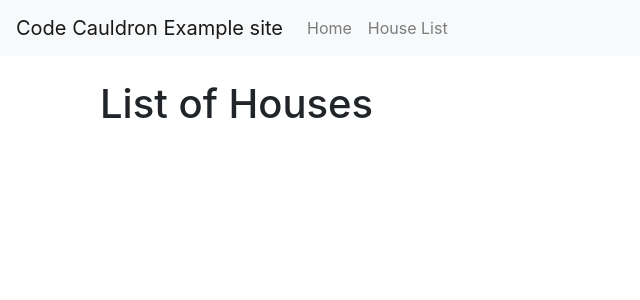
After one commit to paulsharpe577/code_cauldron_basic_django_site, a Django app: template pages/templates/pages/house_list.html in a window 1280 px wide. The commit adds this page. Shown: the top 300 px of the page, without its empty margins (0-640 px from the left). Run offline with Django 3.2, Linux system fonts and the light colour scheme; the template is opened without the code that fills it, so the values that code supplies are empty; some libraries are stand-ins or nearby versions.

Commit message:
Updates for formatting and house logic

```diff
--- a/example1/settings.py
+++ b/example1/settings.py
@@ -11,6 +11,7 @@ https://docs.djangoproject.com/en/4.2/ref/settings/
 """
 
 from pathlib import Path
+import os
 
 # Build paths inside the project like this: BASE_DIR / 'subdir'.
 BASE_DIR = Path(__file__).resolve().parent.parent
@@ -55,7 +56,7 @@ ROOT_URLCONF = 'example1.urls'
 TEMPLATES = [
     {
         'BACKEND': 'django.template.backends.django.DjangoTemplates',
-        'DIRS': [],
+        'DIRS': [os.path.join(BASE_DIR, 'templates')],
         'APP_DIRS': True,
         'OPTIONS': {
             'context_processors': [
--- a/pages/models.py
+++ b/pages/models.py
@@ -4,6 +4,7 @@ class House(models.Model):
     address = models.CharField(max_length=255)
     price = models.DecimalField(max_digits=10, decimal_places=2)
     description = models.TextField()
+    rooms = models.DecimalField(max_digits=10, decimal_places=0)
 
     def __str__(self):
         return self.address
--- /dev/null
+++ b/pages/templates/pages/house_list.html
@@ -0,0 +1,22 @@
+{% extends 'base.html' %}
+
+{% block title %}House List{% endblock %}
+
+{% block content %}
+<div class="container mt-4">
+    <h1 class="mb-4">List of Houses</h1>
+    <div class="row">
+        {% for house in houses %}
+        <div class="col-md-4 mb-4">
+            <div class="card">
+                <div class="card-body">
+                    <h5 class="card-title">{{ house.address }}</h5>
+                    <h6 class="card-subtitle mb-2 text-muted">Price: ${{ house.price }}</h6>
+                    <p class="card-text">{{ house.description }}</p>
+                </div>
+            </div>
+        </div>
+        {% endfor %}
+    </div>
+</div>
+{% endblock %}
--- a/pages/views.py
+++ b/pages/views.py
@@ -4,9 +4,8 @@ from django.shortcuts import render
 def home(request):
     return render(request, 'pages/home.html')
 
-
 from .models import House
 
 def house_list(request):
     houses = House.objects.all()
-    return render(request, 'house_list.html', {'houses': houses})
+    return render(request, 'pages/house_list.html', {'houses': houses})
--- /dev/null
+++ b/templates/base.html
@@ -0,0 +1,31 @@
+<!DOCTYPE html>
+<html lang="en">
+<head>
+    <meta charset="UTF-8">
+    <meta name="viewport" content="width=device-width, initial-scale=1.0">
+    <title>{% block title %}Code Cauldron Example site{% endblock %}</title>
+    <link href="https://stackpath.bootstrapcdn.com/bootstrap/4.5.2/css/bootstrap.min.css" rel="stylesheet">
+</head>
+<body>
+    <nav class="navbar navbar-expand-lg navbar-light bg-light">
+        <a class="navbar-brand" href="{% url 'home' %}"">Code Cauldron Example site</a>
+        <div class="collapse navbar-collapse">
+            <ul class="navbar-nav mr-auto">
+                <li class="nav-item">
+                    <a class="nav-link" href="{% url 'home' %}">Home</a>
+                </li>
+                <li class="nav-item">
+                    <a class="nav-link" href="{% url 'house_list' %}">House List</a>
+                </li>
+            </ul>
+        </div>
+    </nav>
+    <div class="container">
+        {% block content %}
+        {% endblock %}
+    </div>
+    <script src="https://code.jquery.com/jquery-3.5.1.slim.min.js"></script>
+    <script src="https://cdn.jsdelivr.net/npm/@popperjs/core@2.5.4/dist/umd/popper.min.js"></script>
+    <script src="https://stackpath.bootstrapcdn.com/bootstrap/4.5.2/js/bootstrap.min.js"></script>
+</body>
+</html>
```
Also changed, not shown: pages/templates/house_list.html (deleted, +0 -31 lines), pages/templates/pages/home.html (+45 -2 lines), db.sqlite3, pages/migrations/0002_house_rooms.py (added).
